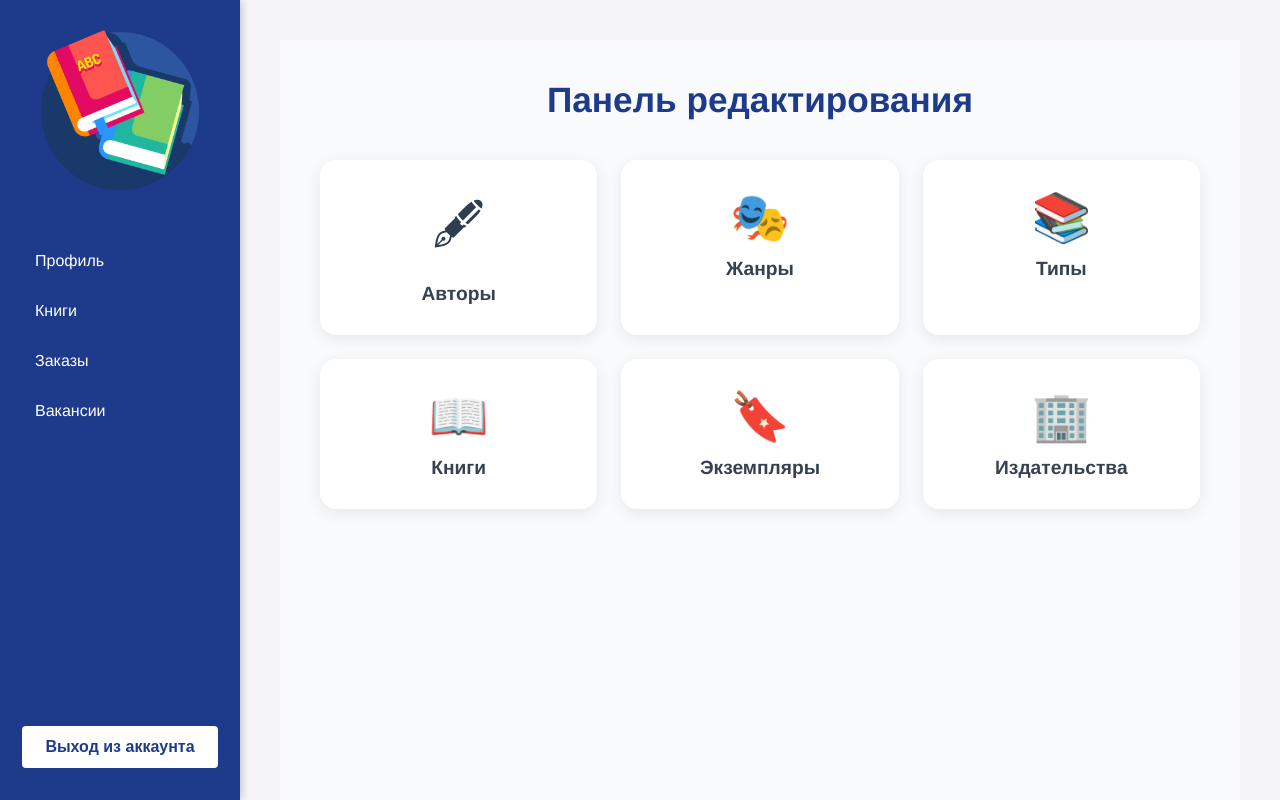
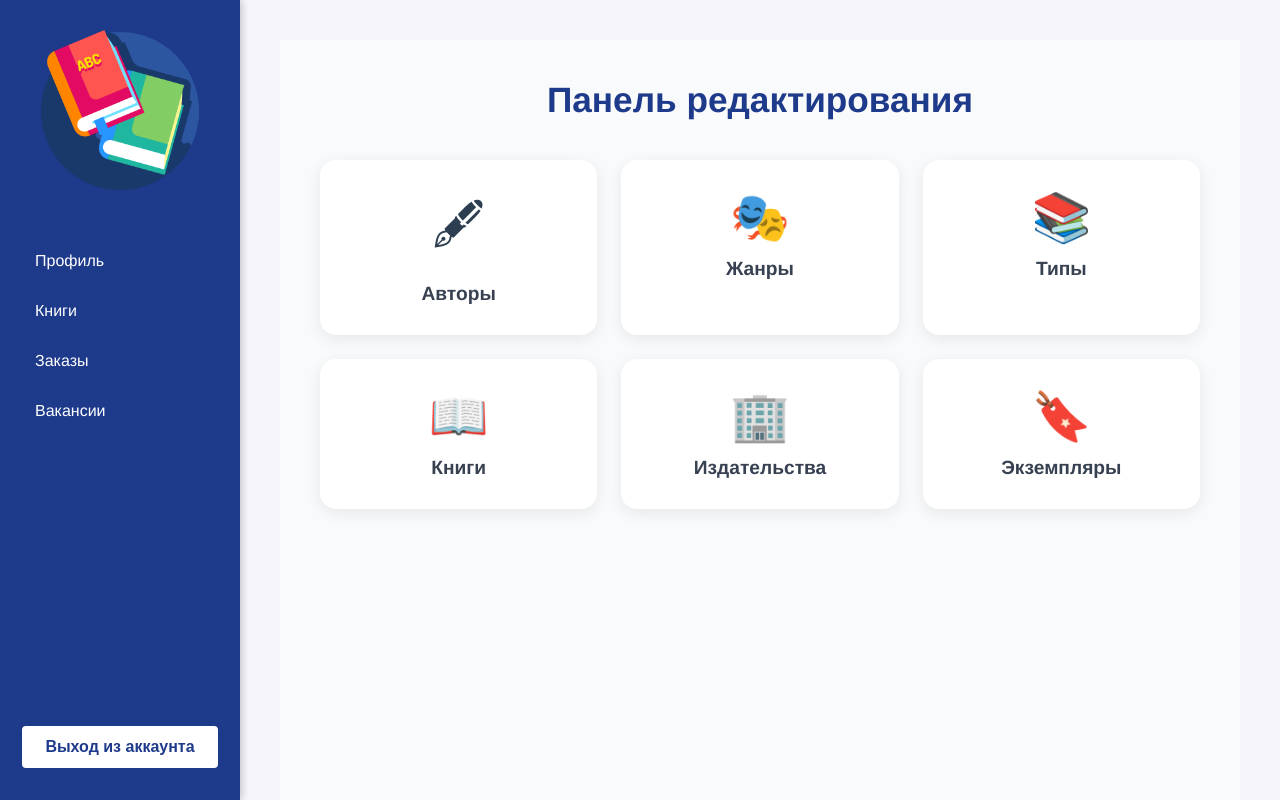
Before and after one commit to Shp1nat/your_library_frontend, a Vue app: page /editor in a window 1280 px wide. Built offline with nearby package versions, Linux system fonts and the light colour scheme.

Commit message:
pages order changed

```diff
--- a/src/views/adminDashboard/EditorView.vue
+++ b/src/views/adminDashboard/EditorView.vue
@@ -6,8 +6,8 @@
       <EditorCard label="Жанры" icon="🎭" />
       <EditorCard label="Типы" icon="📚" />
       <EditorCard label="Книги" icon="📖" />
+      <EditorCard label="Издательства" icon="🏢" />
       <EditorCard label="Экземпляры" icon="🔖" />
-      <EditorCard label="Издательства" icon="🏢" />
     </div>
   </div>
 </template>
```
